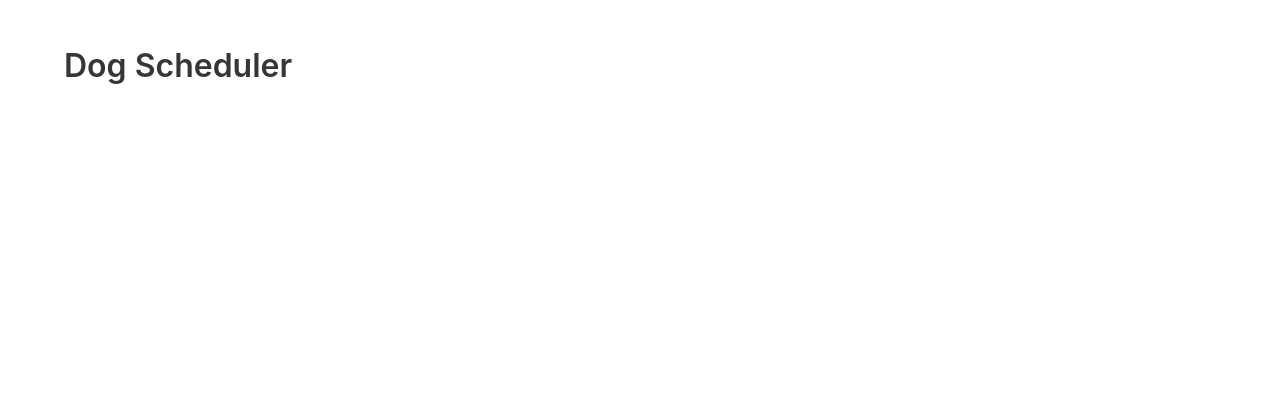
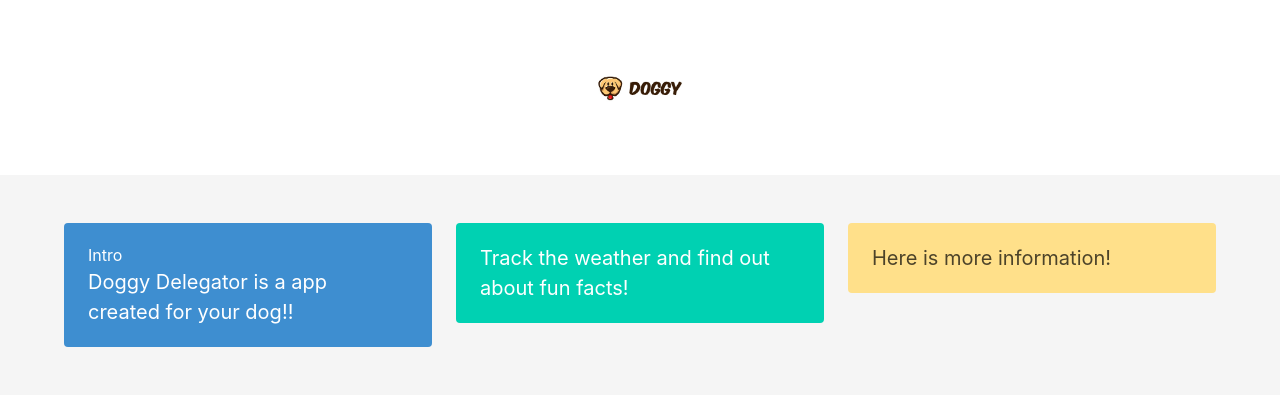
Before and after one commit to Dmagzzz/Doggy-Delagator, a plain HTML site: page index.html in a window 1280 px wide. Drawn offline with nearby package versions, Linux system fonts and the light colour scheme; no server answers.

Commit message:
adding sections

```diff
--- a/index.html
+++ b/index.html
@@ -2,22 +2,68 @@
 <html lang="en">
 
 <head>
-    <meta charset="UTF-8">
+    <meta charset="utf-8">
     <meta http-equiv="X-UA-Compatible" content="IE=edge">
     <meta name="viewport" content="width=device-width, initial-scale=1.0">
-    <title>Document</title>
+    <title>Doggy Delegator</title>
     <link rel="stylesheet" href="style.css" />
     <link rel="stylesheet" href="https://cdn.jsdelivr.net/npm/bulma@0.9.4/css/bulma.min.css">
+
+    <style>
+        .center {
+            display: flex;
+            justify-content: center;
+            align-items: center;
+        }
+    </style>
 </head>
 
+<!-- .hero-->
+
 <body>
-    <section class="section">
-        <div class="container">
-            <h1 class="title">
-                Dog Scheduler
-            </h1>
+    <section class="hero ">
+        <div class="hero-body">
+            <div class="container">
+                <figure class="image center">
+                    <img src="images/dog-log.jpg" style="max-width: 160px;">
+                </figure>
+            </div>
         </div>
     </section>
+    <!-- .hero-->
+
+    <!-- .section -->
+    <section class="section has-background-light">
+        <div class="container">
+            <div class="columns">
+                <div class="column">
+                    <div class="notification is-info">
+                        <h1> Intro </h1>
+                        <p class="is-size-5">
+                            Doggy Delegator is a app created for your dog!!
+                        </p>
+                    </div>
+                </div>
+                <div class="column">
+                    <div class="notification is-primary">
+                        <p class="is-size-5">
+                            Track the weather and find out about fun facts!
+                        </p>
+                    </div>
+                </div>
+                <div class="column">
+                    <div class="notification is-warning">
+                        <p class="is-size-5">
+                            Here is more information!
+                        </p>
+                    </div>
+                </div>
+             </div>
+        </div>
+    </section>
+    <!-- .section -->
+
+
 
     <script src="script.js"></script>
 </body>
```
Also changed, not shown: images/dog-log.jpg (added).
